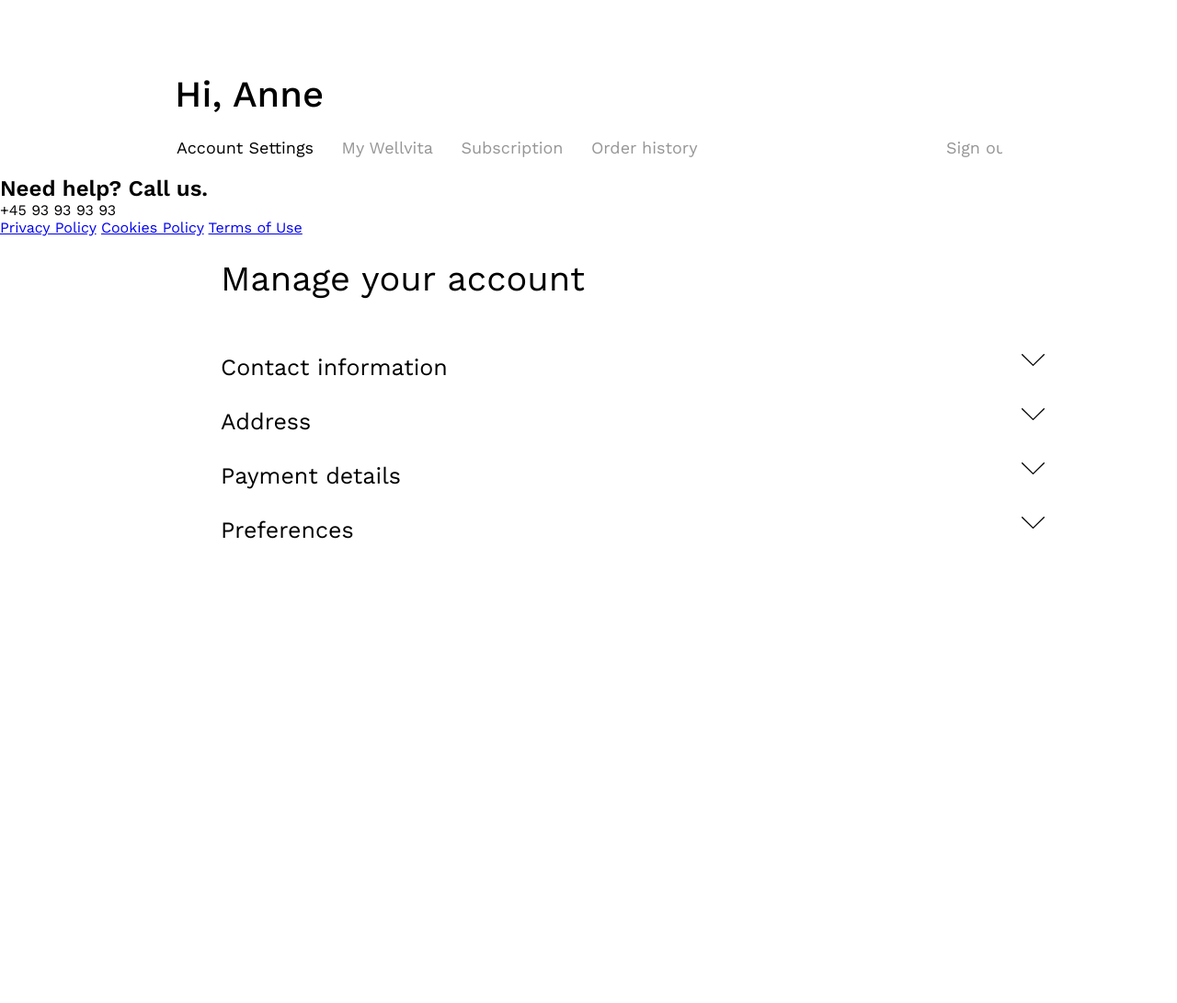
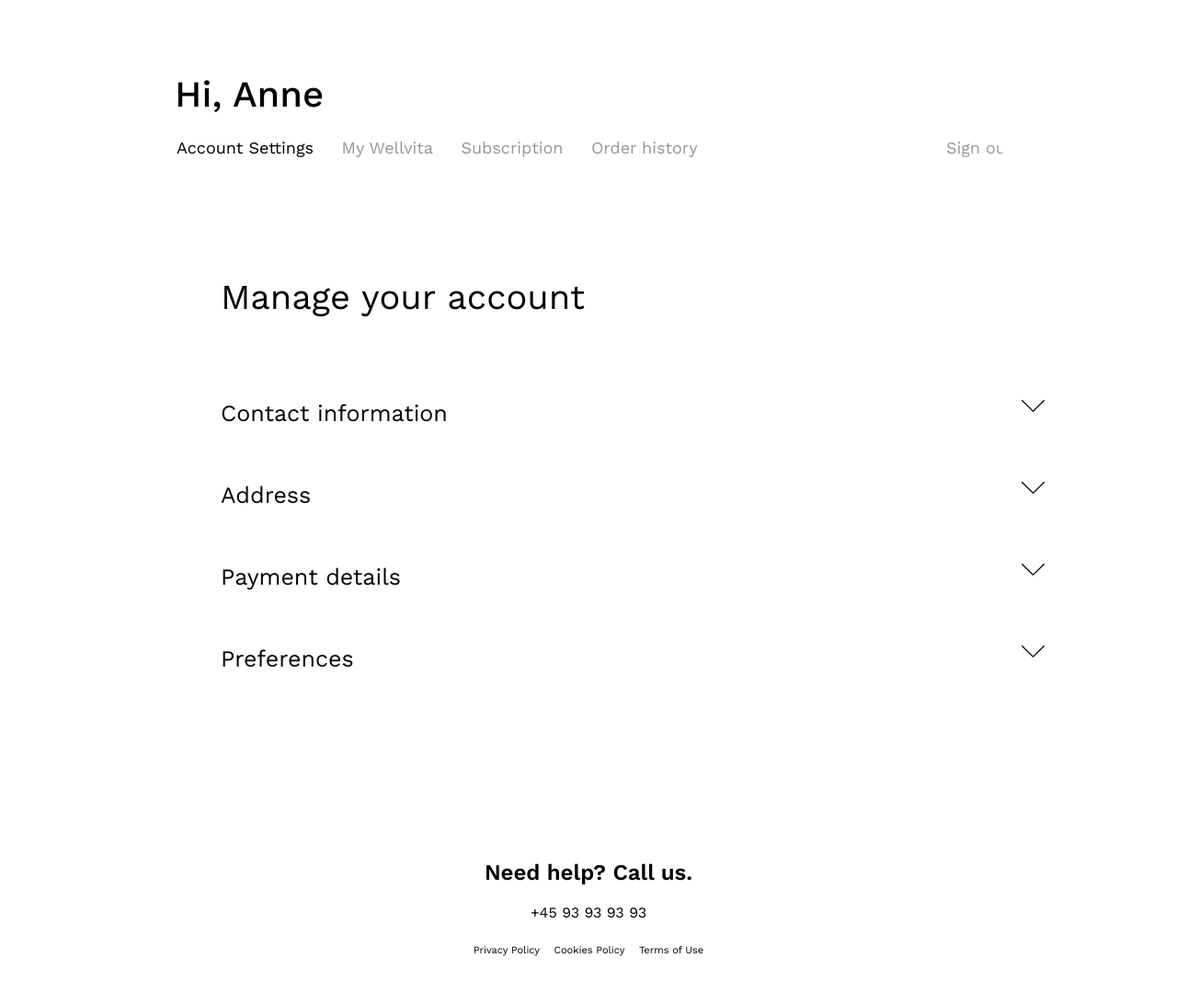
Before and after one commit to cecilienorr/wellvita-website, a website: page account_settings.html in a window 1280 px wide. Shown: the part 71-1162 px from the top of the page at 92% size. Before the commit the page ends 1072 px from the top, so only its background shows below. Drawn offline with nearby package versions, Linux system fonts and the light colour scheme.

Commit message:
footer works

```diff
--- a/account_settings.html
+++ b/account_settings.html
@@ -343,9 +343,8 @@
 </section>
 </fieldset>
 </fieldset>
-
-
-<footer>
+<div class="footer">
+  <footer class="test">
     <h2 class="h3-footer">Need help? Call us.</h2>
     <p class="phone">+45 93 93 93 93</p>
     <section class="e-jura">
@@ -354,6 +353,11 @@
       <a href="#" class="footer-content">Terms of Use</a>
     </section>
   </footer>
+</div>
+
+
+
+
 
 
 
--- a/style.css
+++ b/style.css
@@ -16,6 +16,7 @@
 .h1-account {
   font-size: 24;
   font-weight: 400;
+  margin-top: 20px;
 }
 
 .h2-account {
@@ -120,7 +121,7 @@ form {
   width: 100%;
   padding: 30px;
   border-radius: 6px;
-  background: white;
+  background-color: white;
 }
 
 .form .field {
@@ -147,6 +148,7 @@ form {
   padding: 0 15px;
   border: 1px solid #c5c5c5;
   font-weight: 300;
+  background-color: white;
 }
 
 .field input:focus {
@@ -174,11 +176,13 @@ form {
   position: absolute;
   width: 80vw;
   left: 40px;
-  min-height: 90vh;
+  z-index: 10;
+  background-color: white;
 }
 
 fieldset {
   border: 0;
+  background-color: white;
 }
 
 .wrapper-account {
@@ -250,6 +254,7 @@ hr {
   font-weight: 400;
   display: flex;
   justify-content: space-between;
+  margin-top: 30px;
 }
 
 /* .active,
@@ -282,6 +287,44 @@ hr {
   transition: all 0.2s ease-out;
 }
 
+/* FOOTER */
+footer {
+  text-align: center;
+  padding: 50px;
+  justify-content: space-around;
+}
+
+.footer-content {
+  padding: 5px;
+  text-decoration: none;
+  color: black;
+  font-size: 11px;
+}
+
+.footer-content:hover {
+  text-decoration: underline;
+}
+
+.phone {
+  margin: 20px;
+}
+
+.e-jura {
+  display: block;
+}
+
+.h3-footer {
+  font-size: 24px;
+}
+
+footer {
+  position: absolute;
+  left: 0;
+  bottom: 0;
+  width: 100%;
+  z-index: 1;
+}
+
 /* --------------------ACCOUNT SETTINGS ENDS --------------------------- */
 
 /*------------------------------------ Media queries-------------------------------- */
@@ -289,6 +332,21 @@ hr {
 @media (min-width: 750px) {
   html {
     background-color: white;
+  }
+
+  footer {
+    position: absolute;
+    left: 0;
+    bottom: 0;
+    width: 100%;
+    z-index: 1;
+  }
+
+  .footer {
+    position: absolute;
+    height: 200px;
+    width: 100%;
+    margin-top: 700px;
   }
 
   .h1-account {
@@ -335,6 +393,8 @@ hr {
     margin-left: 200px;
     margin-top: 90px;
     width: 70vw;
+    z-index: 10;
+    /* height: 100vh; */
   }
 
   input[type="text"] {
@@ -371,4 +431,16 @@ hr {
     justify-content: space-between;
     width: 550px;
   }
+  .collapsible {
+    cursor: pointer;
+    width: 100%;
+    border: none;
+    outline: none;
+    text-align: left;
+    background-color: white;
+    font-size: 25px;
+    font-weight: 400;
+    display: flex;
+    justify-content: space-between;
+  }
 }
```
Lines whose indentation alone changed are shown as unchanged.
